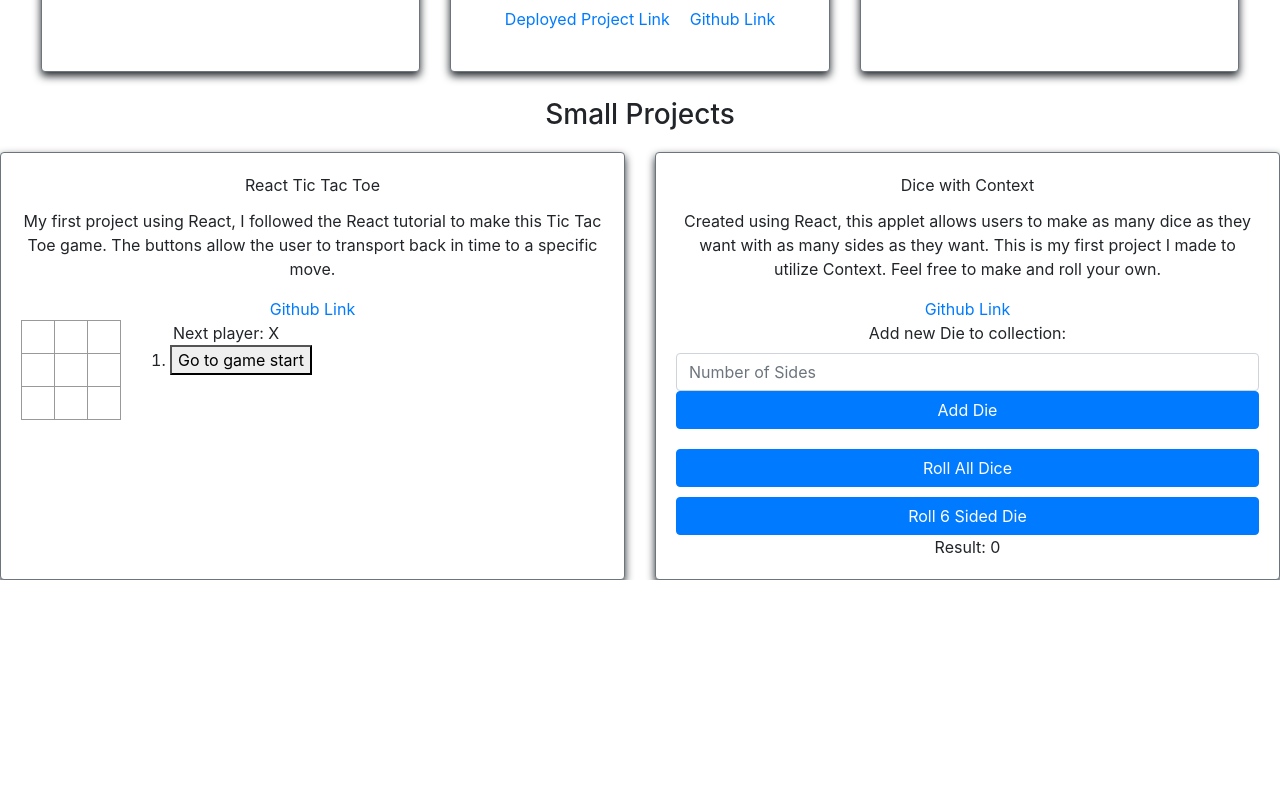
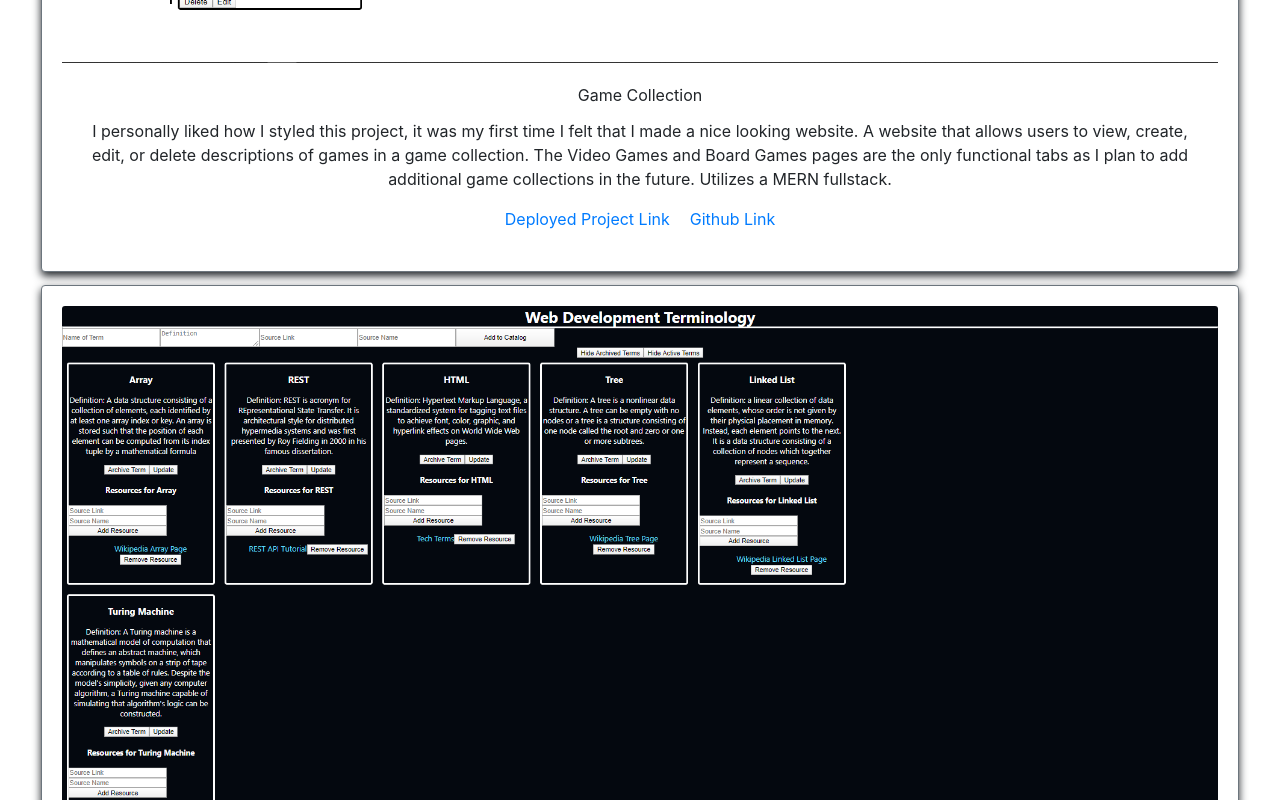
Before and after one commit to jpeavler/Portfolio-Mk2, a React (Create React App) app: page /Projects in a window 1280 px wide. Shown: the part 720-1520 px from the top of the page. Before the commit the page ends 1300 px from the top, so only its background shows below. Built offline with nearby package versions, Linux system fonts and the light colour scheme.

Commit message:
Added Event Scheduler to Projects Page and adjusted styling to accomidate that addition

```diff
--- a/src/App.css
+++ b/src/App.css
@@ -23,6 +23,7 @@ nav .NavLink:hover{
 .card{
   box-shadow: 0 4px 8px 0;
   margin: 1vw;
+  min-width: 600px;
 }
 .profile-card{
   max-width: 310px;
@@ -41,4 +42,7 @@ nav .NavLink:hover{
     width: 100vw;
     height: 50px;
   }
+  .card {
+    min-width: 290px;
+  }
 }
--- a/src/pages/Projects.js
+++ b/src/pages/Projects.js
@@ -36,8 +36,8 @@ const Projects = () =>{
             <CardDeck className="full">{displayFSProjects}</CardDeck>
             <h3>Small Projects</h3>
 
-            <CardDeck>
-                <Card outline color="secondary" className="card">
+            <CardDeck className="full">
+                <Card outline color="secondary" className="card" id="TicTacToe">
                     <CardBody>
                         <CardTitle>React Tic Tac Toe</CardTitle>
                         <CardText>My first project using React, I followed the React tutorial to make this Tic Tac Toe game. The buttons allow the user to transport back in time to a specific move.</CardText>
@@ -45,7 +45,7 @@ const Projects = () =>{
                         <Game/>
                     </CardBody>
                 </Card>
-                <Card outline color="secondary" className="card">
+                <Card outline color="secondary" className="card" id="Dice">
                     <CardBody>
                         <CardTitle>Dice with Context</CardTitle>
                         <CardText>Created using React, this applet allows users to make as many dice as they want with as many sides as they want. This is my first project I made to utilize Context. Feel free to make and roll your own.</CardText>
--- a/src/project_data/project.json
+++ b/src/project_data/project.json
@@ -27,6 +27,15 @@
             "desc": "This project, when complete, will be a demo shopping app. For this phase of the project, I have created an inventory system that allows users to add items to their shop. This is the first project I have done that utilizes modals and I'm quite happy with the result. The next step will be to add a users system with authentication.",
             "depLink": "https://shop-jpeavler.herokuapp.com/",
             "githubLink": "https://github.com/jpeavler/shop"
+        },
+        {
+            "id": 4,
+            "name": "Event Scheduler",
+            "img": "/assets/EventScheduler.png",
+            "alt": "Scheduler Project",
+            "desc": "Utilizing react-calendar and its documentation, I was able to dynamically display user created events in a calendar. I like how sharp the presentation inside the calendar looks. The challenge wasn't so much in styling, but understanding the mechanincs (including styling) of react-calendar to best leverage it.",
+            "depLink": "https://calendar-event-scheduler.herokuapp.com/",
+            "githubLink": "https://github.com/jpeavler/event-scheduler"
         }
     ]
 }
```
Also changed, not shown: public/assets/EventScheduler.png (added).
